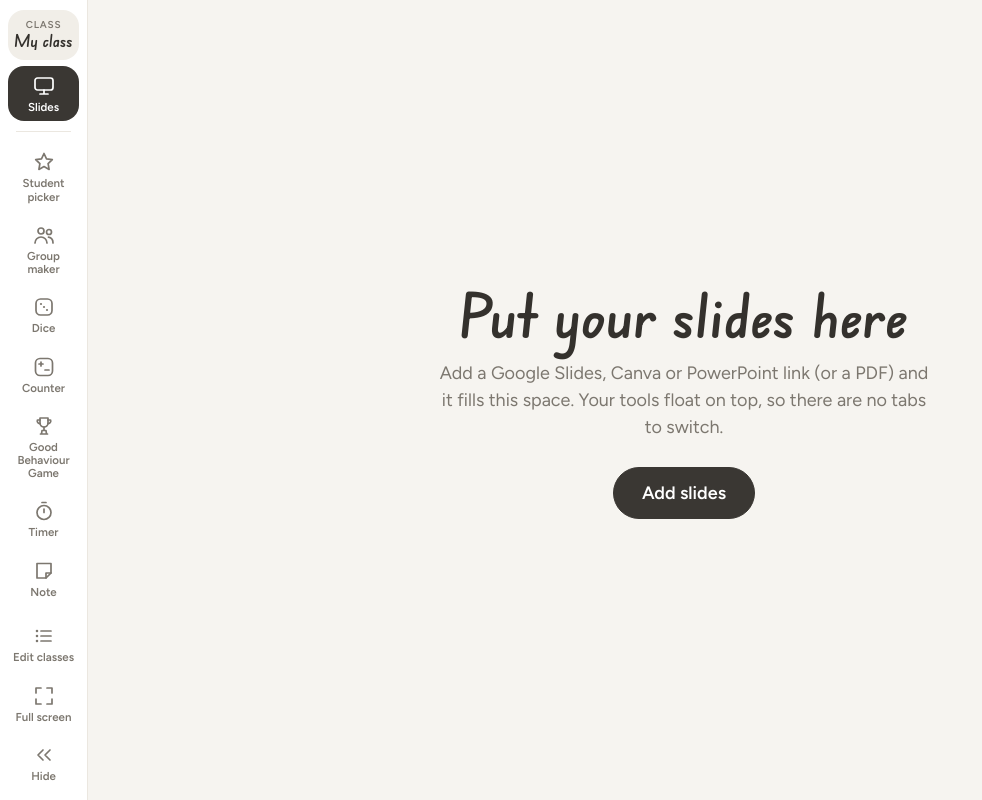
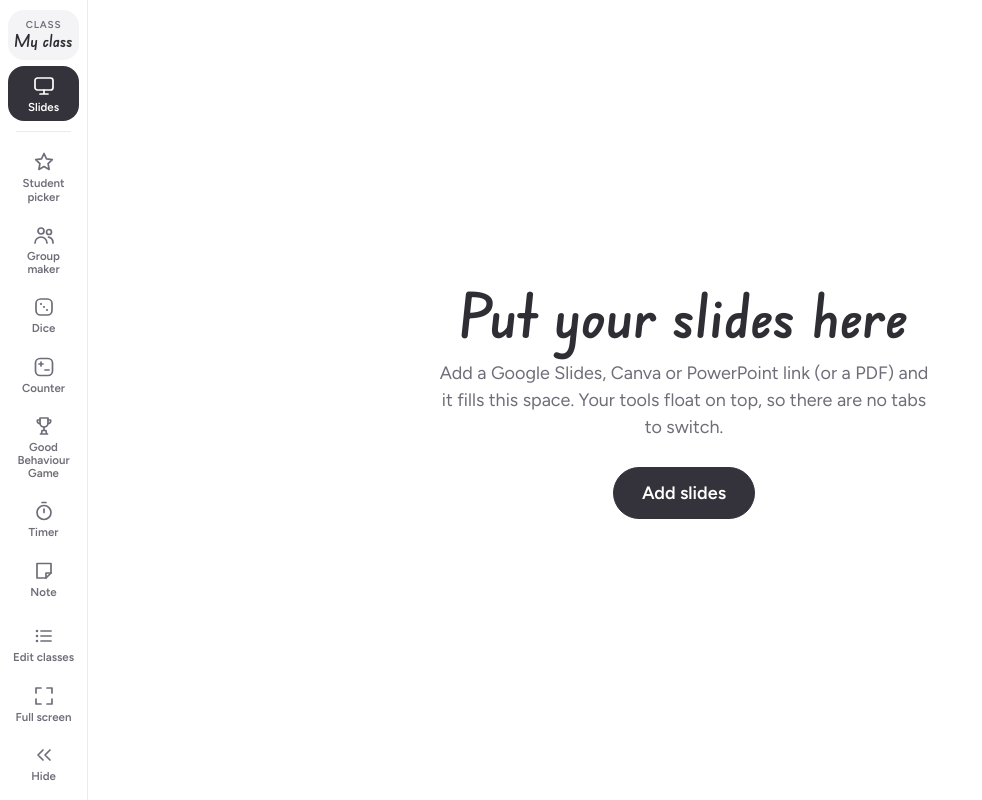
Before and after one commit to miacgallane-code/classroom-board, a plain HTML site: page index.html in a window 1280 px wide. Shown: the whole page, without its empty margins (0-982 px from the left). Drawn offline with Linux system fonts and the light colour scheme.

Commit message:
White background and a muted pastel palette
Ten muted pastel tones (coral, teal, mustard, lavender, pink, sage, apricot, periwinkle, mauve, moss) on a white background, each with a text shade that meets 4.5:1 contrast. Team boxes are outlined in the palette colour. Icon updated to match; offline cache bumped to v5.

Co-Authored-By: Claude Opus 5.5 <noreply@anthropic.com>

```diff
--- a/app.js
+++ b/app.js
@@ -50,7 +50,7 @@ const icon = name => {
 document.querySelectorAll('[data-icon]').forEach(n => n.replaceWith(icon(n.dataset.icon)));
 
 /* muted pastel tones; each name always gets the same one */
-const TONES = ['peach', 'lavender', 'mint', 'sky', 'rose', 'butter'];
+const TONES = ['coral', 'teal', 'mustard', 'lavender', 'pink', 'sage', 'apricot', 'periwinkle', 'mauve', 'moss'];
 const toneOf = text => {
   let h = 0;
   for (const ch of text) h = (h * 31 + ch.codePointAt(0)) >>> 0;
@@ -587,7 +587,7 @@ const PIPS = { 1: [4], 2: [0, 8], 3: [0, 4, 8], 4: [0, 2, 6, 8], 5: [0, 2, 4, 6,
 
 const WIDGETS = {
   picker: {
-    title: 'Student picker', icon: 'picker', tone: 'peach', w: 340, h: 280,
+    title: 'Student picker', icon: 'picker', tone: 'coral', w: 340, h: 280,
     build(root, d) {
       const cls = activeClass();
       if (!cls.students.length) { root.append(needClass()); return; }
@@ -713,7 +713,7 @@ const WIDGETS = {
   },
 
   dice: {
-    title: 'Dice', icon: 'dice', tone: 'mint', w: 320, h: 300,
+    title: 'Dice', icon: 'dice', tone: 'teal', w: 320, h: 300,
     build(root, d) {
       d.count ||= 1; d.sides ||= 6;
       const tray = el('div', { class: 'dice' });
@@ -756,7 +756,7 @@ const WIDGETS = {
   },
 
   counter: {
-    title: 'Counter', icon: 'counter', tone: 'sky', w: 320, h: 240,
+    title: 'Counter', icon: 'counter', tone: 'periwinkle', w: 320, h: 240,
     build(root, d) {
       /* scores are kept per class; a new class starts with the same counter names at 0 */
       d.byClass ||= {};
@@ -786,7 +786,7 @@ const WIDGETS = {
   },
 
   gbg: {
-    title: 'Good Behaviour Game', icon: 'gbg', tone: 'mint', w: 760, h: 128, minH: 100, slim: true,
+    title: 'Good Behaviour Game', icon: 'gbg', tone: 'sage', w: 760, h: 128, minH: 100, slim: true,
     /* starts as a strip along the bottom of the screen, out of the way of the slides */
     pos: () => ({ x: Math.max(100, Math.round((innerWidth - 760) / 2)), y: Math.max(0, innerHeight - 128 - 16) }),
     build(root, d) {
@@ -932,7 +932,7 @@ const WIDGETS = {
   },
 
   timer: {
-    title: 'Timer', icon: 'timer', tone: 'rose', w: 340, h: 270,
+    title: 'Timer', icon: 'timer', tone: 'pink', w: 340, h: 270,
     build(root, d) {
       d.total ||= 300;
       d.mode ||= 'down';
@@ -993,7 +993,7 @@ const WIDGETS = {
   },
 
   note: {
-    title: 'Note', icon: 'note', tone: 'butter', w: 300, h: 240,
+    title: 'Note', icon: 'note', tone: 'mustard', w: 300, h: 240,
     build(root, d) {
       d.size ||= 28;
       const area = el('textarea', { class: 'note-area', placeholder: 'Type a reminder, instruction or learning goal…',
--- a/index.html
+++ b/index.html
@@ -4,7 +4,7 @@
 <meta charset="utf-8">
 <meta name="viewport" content="width=device-width, initial-scale=1">
 <title>Classroom Board</title>
-<meta name="theme-color" content="#f6f4f0">
+<meta name="theme-color" content="#ffffff">
 <link rel="manifest" href="manifest.webmanifest">
 <link rel="icon" href="icon.svg" type="image/svg+xml">
 <link rel="apple-touch-icon" href="icon-192.png">
--- a/styles.css
+++ b/styles.css
@@ -6,17 +6,17 @@
   font-display: swap;
 }
 
-/* ---------- Palette: warm neutrals + muted pastels ---------- */
+/* ---------- Palette: white + muted pastels ---------- */
 :root {
-  --bg: #f6f4f0;
+  --bg: #ffffff;
   --surface: #ffffff;
-  --hover: #f3f1ec;
-  --line: #ebe7e0;
-  --line-strong: #dcd7ce;
-  --ink: #34312d;
-  --ink-soft: #7c776f;
-  --ink-faint: #b2ada4;
-  --charcoal: #3a3733;
+  --hover: #f4f4f7;
+  --line: #ebebef;
+  --line-strong: #d9d9e0;
+  --ink: #2f2e35;
+  --ink-soft: #6f6d78;
+  --ink-faint: #aeacb7;
+  --charcoal: #34333b;
 
   --ui: "Figtree", "Segoe UI", system-ui, sans-serif;
   --hand: "Edu NSW ACT Foundation", "Figtree", cursive;
@@ -27,16 +27,21 @@
   --rail-w: 88px;
 
   /* default tone (overridden by .tone-*) */
-  --t-bg: #f1eee8;
-  --t-mid: #e0dbd2;
-  --t-ink: #6f6a62;
+  --t-bg: #f4f4f7;
+  --t-mid: #d9d9e0;
+  --t-ink: #5d5b66;
 }
-.tone-peach    { --t-bg: #fbeee7; --t-mid: #f0d2c3; --t-ink: #a5634d; }
-.tone-lavender { --t-bg: #f0ecf7; --t-mid: #d9cfec; --t-ink: #74629d; }
-.tone-mint     { --t-bg: #e8f3ee; --t-mid: #c7e2d5; --t-ink: #4c8470; }
-.tone-sky      { --t-bg: #e8f0f7; --t-mid: #c9dbec; --t-ink: #4d7398; }
-.tone-rose     { --t-bg: #f8eaee; --t-mid: #ebcbd4; --t-ink: #9b5d6f; }
-.tone-butter   { --t-bg: #faf3de; --t-mid: #eedfae; --t-ink: #87703a; }
+/* muted pastels: tint (backgrounds), mid (outlines, accents), ink (text, readable on white and tint) */
+.tone-coral      { --t-bg: #f8e4e0; --t-mid: #db7a62; --t-ink: #a8472f; }
+.tone-teal       { --t-bg: #e7f1f2; --t-mid: #86b8bc; --t-ink: #447074; }
+.tone-mustard    { --t-bg: #f7f1e0; --t-mid: #d6ba62; --t-ink: #7d6827; }
+.tone-lavender   { --t-bg: #eee8f1; --t-mid: #a88db8; --t-ink: #7b5c8d; }
+.tone-pink       { --t-bg: #f8e9ef; --t-mid: #dc93ae; --t-ink: #af4169; }
+.tone-sage       { --t-bg: #ebf3ed; --t-mid: #9dc3a6; --t-ink: #4c7656; }
+.tone-apricot    { --t-bg: #f9ece4; --t-mid: #e2a27a; --t-ink: #9e572a; }
+.tone-periwinkle { --t-bg: #e8eaf1; --t-mid: #8e95ba; --t-ink: #5c6590; }
+.tone-mauve      { --t-bg: #f3ebf0; --t-mid: #c59ab6; --t-ink: #8e567b; }
+.tone-moss       { --t-bg: #eff5eb; --t-mid: #afcb9c; --t-ink: #557441; }
 
 * { box-sizing: border-box; }
 [hidden] { display: none !important; }
@@ -106,7 +111,7 @@ button { cursor: pointer; }
 }
 .rail-slides { background: var(--charcoal); color: #fff; }
 .rail-install { color: var(--ink); background: var(--bg); }
-.rail-slides:hover { background: #4a4641; color: #fff; }
+.rail-slides:hover { background: #4a4952; color: #fff; }
 
 .rail-btn:focus-visible, .btn:focus-visible, .w-btn:focus-visible, .switch-card:focus-visible,
 .w-select:focus-visible, .x:focus-visible {
@@ -121,7 +126,7 @@ body.rail-hidden #rail { display: none; }
   background: var(--surface); color: var(--ink-soft);
   font-size: 20px; font-weight: 700;
   padding: 10px 12px 12px; opacity: .6;
-  box-shadow: 0 6px 20px -8px #34312d40;
+  box-shadow: 0 6px 20px -8px #2f2e3540;
 }
 #rail-show:hover { opacity: 1; }
 body.rail-hidden #rail-show { display: block; }
@@ -140,13 +145,13 @@ body.dragging iframe { pointer-events: none; }
 .empty .btn { font-size: 18px; padding: 14px 28px; }
 
 .pdf-wrap { flex: 1; min-width: 0; display: grid; place-items: center; position: relative; overflow: hidden; }
-.pdf-wrap canvas { background: #fff; display: block; border-radius: 6px; box-shadow: 0 2px 16px -6px #34312d33; }
+.pdf-wrap canvas { background: #fff; display: block; border-radius: 6px; box-shadow: 0 2px 16px -6px #2f2e3533; }
 .pdf-nav {
   position: absolute; bottom: 16px; left: 50%; transform: translateX(-50%);
   display: flex; align-items: center; gap: 6px;
   background: #ffffffe6; color: var(--ink); border: 1px solid var(--line);
   border-radius: 999px; padding: 6px; font-weight: 600;
-  box-shadow: 0 8px 24px -10px #34312d40;
+  box-shadow: 0 8px 24px -10px #2f2e3540;
   opacity: .4; transition: opacity .15s;
 }
 .pdf-wrap:hover .pdf-nav, .pdf-nav:focus-within { opacity: 1; }
@@ -167,17 +172,17 @@ body.dragging iframe { pointer-events: none; }
 }
 .btn:hover { background: var(--hover); }
 .btn.primary { background: var(--charcoal); border-color: var(--charcoal); color: #fff; }
-.btn.primary:hover { background: #4a4641; }
+.btn.primary:hover { background: #4a4952; }
 .btn.danger { color: #a4524a; }
 .btn.small { padding: 5px 12px; font-size: 14px; }
 
 dialog {
   border: 0; border-radius: var(--r-xl); padding: 0; width: min(580px, calc(100vw - 32px));
   max-height: calc(100vh - 48px); color: var(--ink); background: var(--surface);
-  box-shadow: 0 30px 80px -20px #34312d59;
+  box-shadow: 0 30px 80px -20px #2f2e3559;
 }
 dialog[open] { display: flex; flex-direction: column; }
-dialog::backdrop { background: #34312d40; backdrop-filter: blur(3px); }
+dialog::backdrop { background: #2f2e3540; backdrop-filter: blur(3px); }
 .dlg-head { display: flex; align-items: center; padding: 20px 22px 8px 26px; margin: 0; }
 .dlg-head h2 { margin: 0; flex: 1; font-size: 22px; font-weight: 600; }
 .x { border: 0; background: transparent; color: var(--ink-soft); font-size: 18px; width: 40px; height: 40px; border-radius: 50%; }
@@ -251,7 +256,7 @@ dialog::backdrop { background: #34312d40; backdrop-filter: blur(3px); }
   position: fixed; display: flex; flex-direction: column;
   background: var(--surface); border-radius: var(--r-xl);
   border: 1px solid var(--line);
-  box-shadow: 0 1px 2px #34312d0d, 0 18px 40px -14px #34312d40;
+  box-shadow: 0 1px 2px #2f2e350d, 0 18px 40px -14px #2f2e3540;
   min-width: 190px; min-height: 150px; overflow: hidden;
 }
 .w-head {
@@ -311,7 +316,7 @@ dialog::backdrop { background: #34312d40; backdrop-filter: blur(3px); }
 
 /* groups */
 .groups { flex: 1; min-height: 0; overflow-y: auto; display: grid; gap: 8px; grid-template-columns: repeat(auto-fill, minmax(124px, 1fr)); align-content: start; }
-.group { background: var(--t-bg); border-radius: var(--r-md); padding: 10px 12px 12px; }
+.group { background: var(--t-bg); border-radius: var(--r-md); padding: 10px 12px 12px; border-top: 4px solid var(--t-mid); }
 .group h4 { margin: 0 0 4px; font-size: 11px; font-weight: 600; text-transform: uppercase; letter-spacing: .08em; color: var(--t-ink); }
 .group ul { margin: 0; padding: 0; list-style: none; font-family: var(--hand); font-weight: 500; font-size: 19px; line-height: 1.4; color: var(--ink); }
 
@@ -331,12 +336,12 @@ dialog::backdrop { background: #34312d40; backdrop-filter: blur(3px); }
 .die {
   --s: min(calc(80cqw / var(--cols)), calc(48cqh / var(--rows)));
   width: var(--s); height: var(--s); border-radius: 24%;
-  background: #fff; border: max(1.5px, calc(var(--s) * .025)) solid #5d5953;
+  background: #fff; border: max(1.5px, calc(var(--s) * .025)) solid #55545c;
   display: grid; grid-template: repeat(3, 1fr) / repeat(3, 1fr); padding: 13%;
   box-shadow: 0 calc(var(--s) * .04) 0 var(--t-mid);
 }
 .die i { border-radius: 50%; margin: 16%; }
-.die i.p { background: #4f4b46; }
+.die i.p { background: #45444c; }
 .die.num { display: grid; place-items: center; padding: 0; font-weight: 600; font-size: calc(var(--s) * .45); grid-template: none; color: var(--ink); }
 .die.roll { animation: shake .12s linear infinite; }
 @keyframes shake { 25% { transform: rotate(-6deg); } 75% { transform: rotate(6deg); } }
@@ -394,12 +399,12 @@ dialog::backdrop { background: #34312d40; backdrop-filter: blur(3px); }
 .gbg-teams { flex: 1; min-width: 0; display: grid; gap: 6px; grid-template-columns: repeat(var(--n), minmax(0, 1fr)); }
 .gbg-team {
   min-width: 0; display: flex; align-items: center; gap: 4px; padding: 2px 5px 2px 11px;
-  border: 2px solid var(--t-ink); border-radius: 14px; background: transparent;
+  border: 2px solid var(--t-mid); border-radius: 14px; background: transparent;
   cursor: pointer; user-select: none; transition: background .15s, opacity .2s;
 }
 .gbg-team:hover { background: var(--hover); }
 .gbg-team:focus-visible { outline: 2px solid var(--ink); outline-offset: 2px; }
-.gbg-team.win { background: var(--t-bg); border-width: 3px; }
+.gbg-team.win { background: var(--t-bg); border-color: var(--t-ink); border-width: 3px; }
 .gbg-team.over { opacity: .4; }
 .gbg-team[aria-disabled="true"] { cursor: default; }
 .gbg-label { flex: 1; min-width: 0; display: flex; flex-direction: column; line-height: 1.05; }
--- a/sw.js
+++ b/sw.js
@@ -2,7 +2,7 @@
    After the first visit everything the board needs is kept on this device, so it opens
    with no internet, and even if a network filter later blocks the site.
    Bump VERSION whenever the app files change so devices pick up the update. */
-const VERSION = 'v4';
+const VERSION = 'v5';
 const CACHE = `classroom-board-${VERSION}`;
 const CORE = [
   './', './index.html', './styles.css', './app.js', './manifest.webmanifest',
```
Also changed, not shown: icon-192.png, icon-512.png, icon.svg, manifest.webmanifest.
